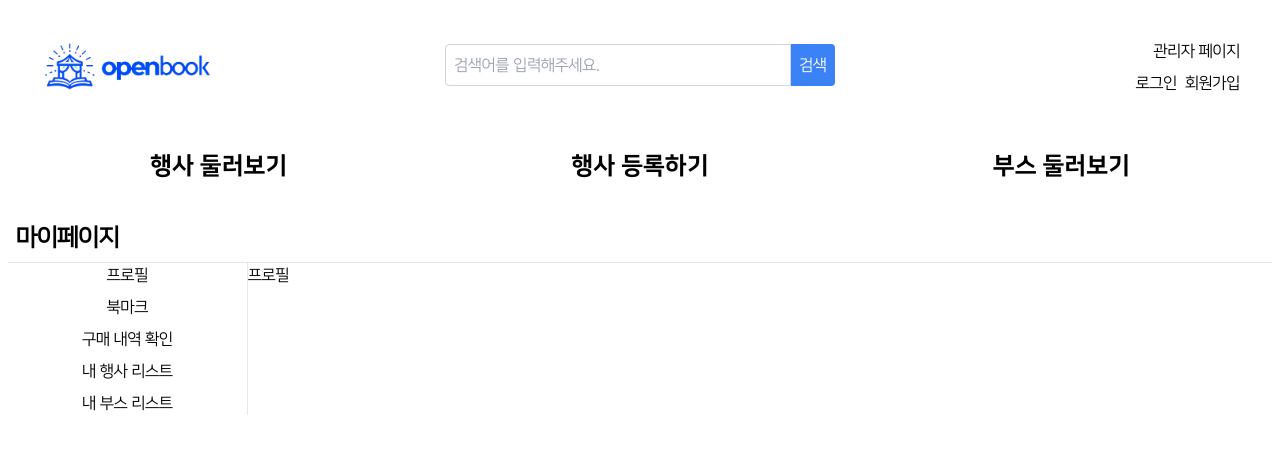
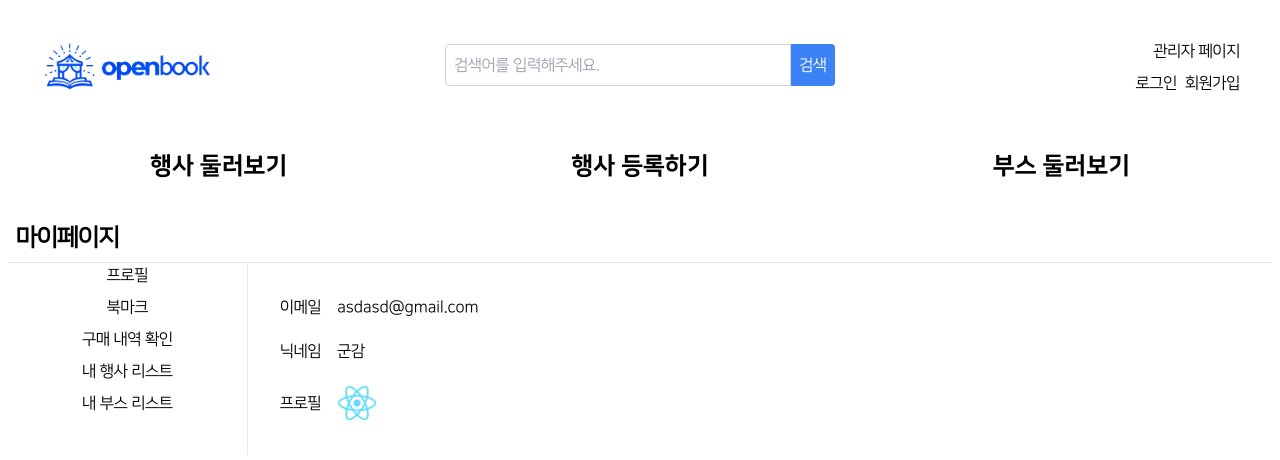
Before and after one commit to yjlee341/Web2, a React (Create React App) app: page /mypage in a window 1280 px wide. Shown: the top 460 px of the page. Built offline with nearby package versions, Linux system fonts and the light colour scheme.

Commit message:
feat: 프로필

```diff
--- a/src/Components/MyPage/MyPage.tsx
+++ b/src/Components/MyPage/MyPage.tsx
@@ -1,4 +1,5 @@
 import { useSearchParams } from "react-router-dom";
+import Profile from "./Profile";
 
 interface MENU {
   [key: string]: {
@@ -10,7 +11,7 @@ interface MENU {
 const MENUS: MENU = {
   profile: {
     menu: "프로필",
-    view: <div>프로필</div>,
+    view: <Profile />,
   },
   bookmark: {
     menu: "북마크",
@@ -50,7 +51,7 @@ export default function MyPage() {
             </button>
           ))}
         </div>
-        <div>{MENUS[currentSideMenu].view}</div>
+        <div className="p-8">{MENUS[currentSideMenu].view}</div>
       </div>
     </section>
   );
--- /dev/null
+++ b/src/Components/MyPage/Profile.tsx
@@ -0,0 +1,18 @@
+export default function Profile() {
+  return (
+    <div className="flex flex-col gap-5">
+      <div className="flex gap-x-4 flex-wrap">
+        <p>이메일</p>
+        <p>asdasd@gmail.com</p>
+      </div>
+      <div className="flex gap-x-4 flex-wrap">
+        <p>닉네임</p>
+        <p>군감</p>
+      </div>
+      <div className="flex gap-x-4 flex-wrap items-center">
+        <p>프로필</p>
+        <img src="/logo192.png" alt="profile" width={40} height={40}></img>
+      </div>
+    </div>
+  );
+}
```
